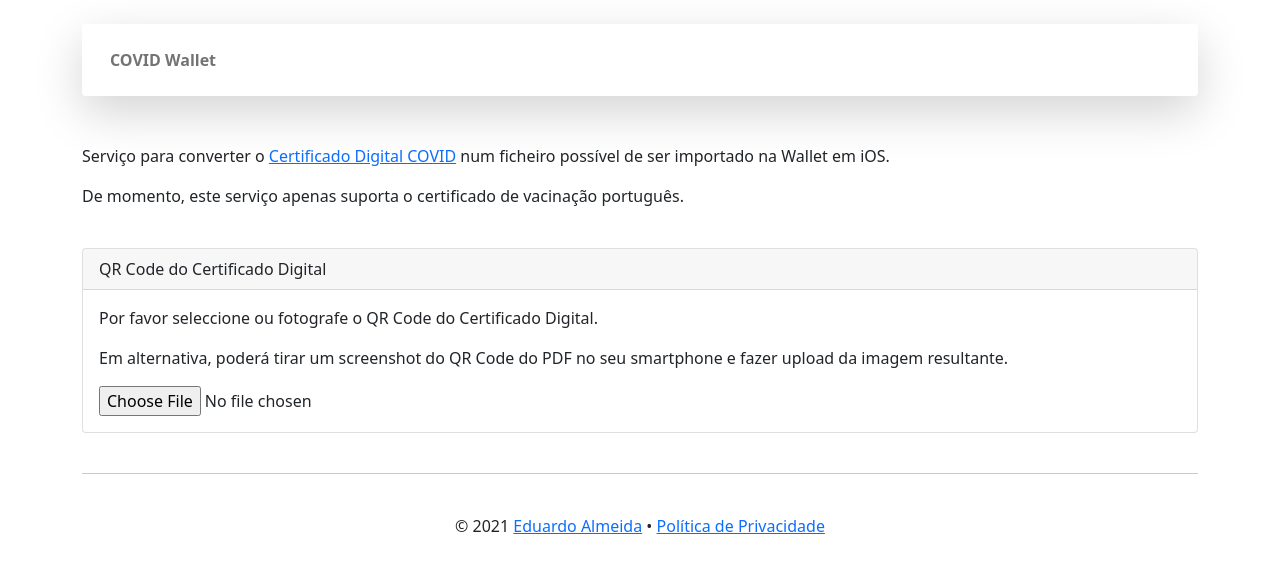
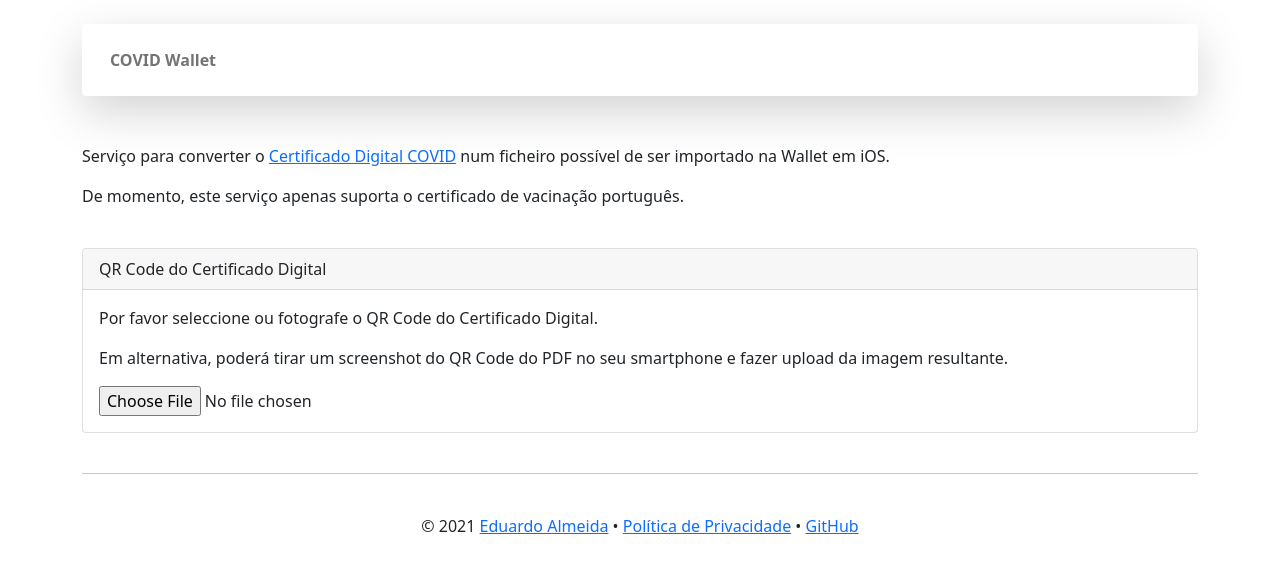
Before and after one commit to COVID-Wallet/Website, a plain HTML site: page index.html in a window 1280 px wide. Drawn offline with nearby package versions, Linux system fonts and the light colour scheme.

Commit message:
Added GitHub link.

```diff
--- a/index.html
+++ b/index.html
@@ -78,7 +78,7 @@
 
         <center>
             &copy; 2021 <a href="//edr.io">Eduardo Almeida</a> &bull; <a href="privacy_policy.html">Política de
-                Privacidade</a>
+                Privacidade</a> &bull; <a href="//github.com/COVID-Wallet">GitHub</a>
         </center>
     </div>
 </body>
```
